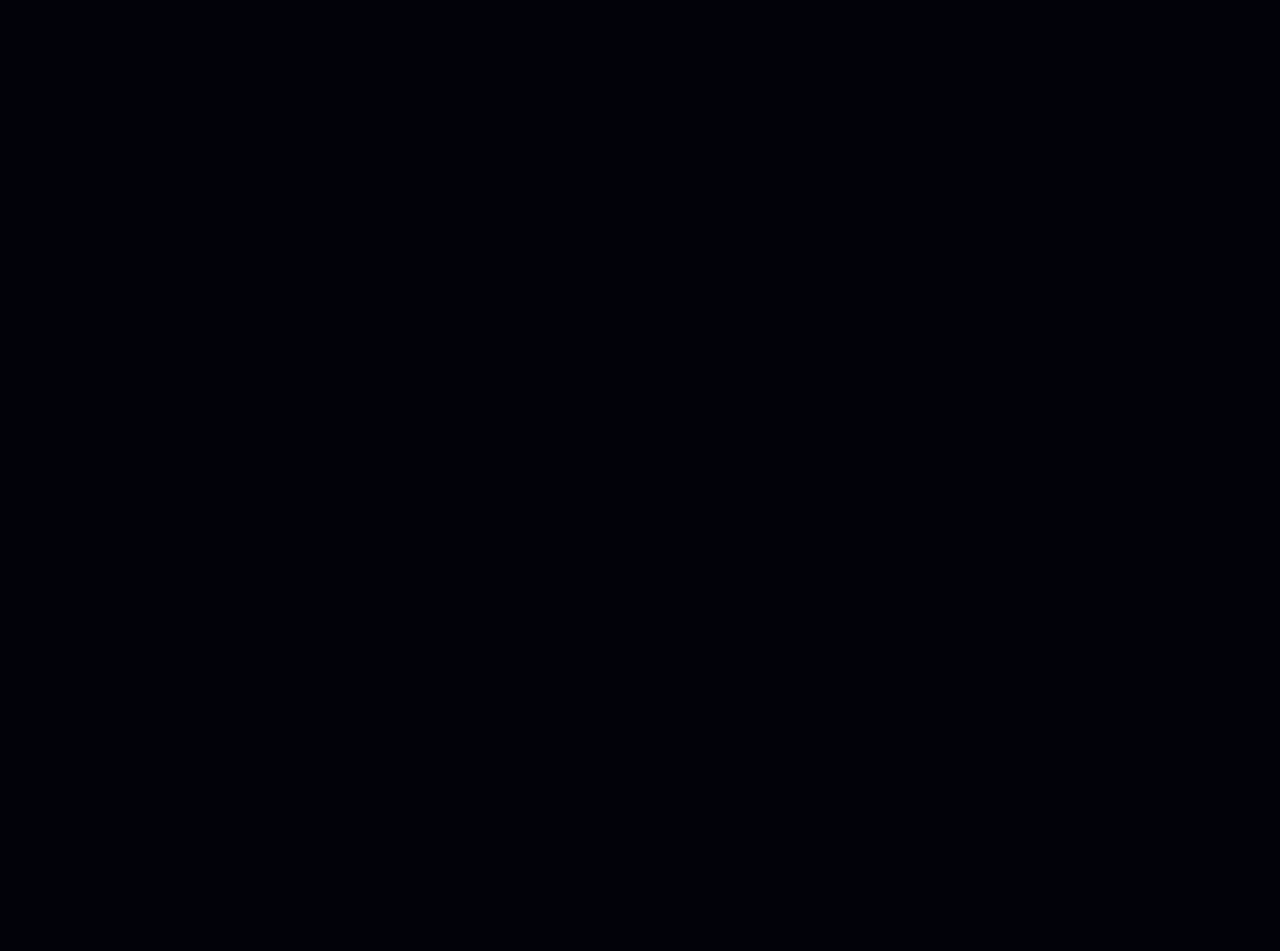
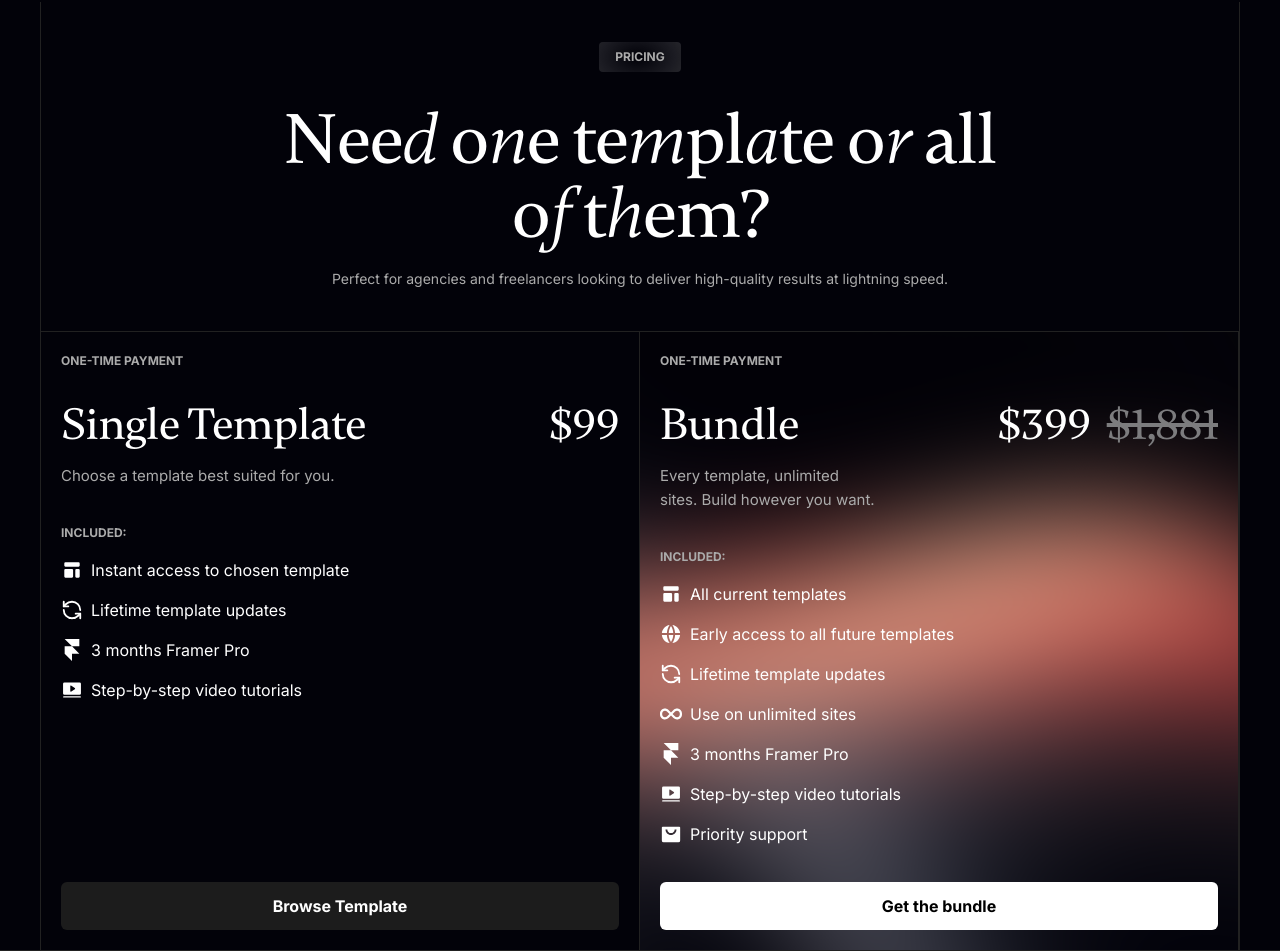
Before and after one commit to Rekaitoz/browser.supply-Clone, a Next.js app: page / in a window 1280 px wide. Shown: the part 4462-5413 px from the top of the page. Before the commit the page ends 4464 px from the top, so only its background shows below. Built offline with nearby package versions, Linux system fonts and the light colour scheme.

Commit message:
feat: add Pricing component to HomePage, showcasing pricing options with animations and background; include BundlePriceBackground for enhanced visual appeal

```diff
--- a/app/page.tsx
+++ b/app/page.tsx
@@ -4,6 +4,7 @@ import Benefits from "@/features/home/components/Benefits";
 import Demo from "@/features/home/components/Demo";
 import Framer from "@/features/home/components/Framer";
 import Hero from "@/features/home/components/Hero";
+import Pricing from "@/features/home/components/Pricing";
 import Process from "@/features/home/components/Process";
 import Stats from "@/features/home/components/Stats";
 import Template from "@/features/home/components/Template";
@@ -31,5 +32,7 @@ export default function HomePage() {
     <Process />
 
     <Testimonial />
+
+    <Pricing />
   </main>;
 }
--- /dev/null
+++ b/components/background/BundlePriceBackground copy.tsx
@@ -0,0 +1,26 @@
+import BackgroundImage from "./BackgroundImage";
+
+export default function BundlePriceBackground() {
+  return (
+    <BackgroundImage
+      src="/images/backgrounds/home-1.avif"
+      width={1078}
+      height={1078}
+      className="
+        pointer-events-none
+        absolute
+        -z-10
+        max-w-none
+
+        rotate-150
+        blur-3xl
+        left-[-250px]
+        tablet:translate-x-[-30%]
+        tablet:left-1/2
+        top-[-300px]
+        tablet:top-[-300px]
+        desktop:top-[-300px]
+      "
+    />
+  );
+}
--- /dev/null
+++ b/features/home/components/Pricing.tsx
@@ -0,0 +1,141 @@
+"use client";
+
+import { useEffect, useState } from "react";
+import BrandPulse from "@/components/animations/BrandPulse";
+import FadeIn from "@/components/animations/FadeIn";
+import Image from "next/image";
+import { FaArrowTrendUp, FaInfinity } from "react-icons/fa6";
+import { HiTemplate } from "react-icons/hi";
+import { RiGlobalFill } from "react-icons/ri";
+import { LuRefreshCcw } from "react-icons/lu";
+import { SiFramer } from "react-icons/si";
+import { PiVideoFill } from "react-icons/pi";
+import { BiSolidShoppingBagAlt } from "react-icons/bi";
+import Button from "@/components/Button";
+import BundlePriceBackground from "@/components/background/BundlePriceBackground copy";
+
+
+export default function Pricing() {
+
+  const brands = [
+    "/images/brands/lemon-squeezy.avif",
+    "/images/brands/paypal.avif",
+    "/images/brands/cal-com.avif",
+    "/images/brands/stripe.avif",
+    "/images/brands/gimkit.avif",
+  ];
+
+  const [expandedEven, setExpandedEven] = useState(true);
+
+  useEffect(() => {
+    // 0.5 detik animasi + 0.8 detik diam
+    const interval = setInterval(() => {
+      setExpandedEven((prev) => !prev);
+    }, 1300);
+
+    return () => clearInterval(interval);
+  }, []);
+
+  return (
+    <section className="relative mx-auto w-full max-w-[100vw] overflow-x-hidden overflow-hidden border-b border-[#212121] px-4 tablet:px-6 desktop:px-10 ">
+      <section
+        aria-labelledby="home-heading"
+        className="relative mx-auto flex w-full flex-col items-center border border-[#212121] border-y-0 font-sans max-w-md tablet:max-w-4xl desktop:max-w-[1440px]"
+      >
+        <section className="mx-auto flex w-full flex-col items-center border-b border-[#212121] p-10 ">
+          <FadeIn y={-13} blur={0} duration={1} delay={0.5}>
+            <span className="flex items-center gap-x-2 rounded-sm bg-[radial-gradient(86%_150%_at_47%,#fff0_0%,#fff3_100%)] px-4 py-1.5 text-[12px] font-bold text-[#ababab]">
+              PRICING
+            </span>
+          </FadeIn>
+
+          <div className="mx-auto w-full max-w-5xl pt-8 text-center">
+            <FadeIn y={10} blur={0} duration={4}>
+              <h1
+                id="home-heading"
+                className="font-gambetta text-5xl tablet:text-6xl desktop:text-7xl desktop:max-w-3xl mx-auto font-medium leading-[1.02] tracking-tight text-white"
+              >
+                Nee<em>d</em> o<em>n</em>e te<em>m</em>pl<em>a</em>te o<em>r</em> all o<em>f</em> t<em>h</em>em?
+              </h1>
+            </FadeIn>
+
+            <FadeIn y={10} blur={0} duration={2}>
+              <p className="mx-auto mt-4 w-full max-w-2xl text-[13px] desktop:text-[14px] text-[#ABABAB]  tablet:leading-6">
+                Perfect for agencies and freelancers looking to deliver high-quality results at lightning speed.
+              </p>
+            </FadeIn>
+          </div>
+        </section>
+        <section className="grid grid-cols-1 tablet:grid-cols-2 w-full">
+          <section className="border-r border-[#212121] p-5 gap-9 overflow-hidden flex flex-col justify-between">
+            <div className="space-y-9">
+              <FadeIn y={10} blur={0} duration={2} className="w-full">
+                <h1 className="text-[#ABABAB] text-[12px] font-bold flex items-center gap-x-2">ONE-TIME PAYMENT</h1>
+                <h1 className="mt-8 flex justify-between font-gambetta text-[26px] tablet:text-[28px] desktop:text-[45px] font-medium leading-[1.3] tablet:leading-[1.02] tracking-tight text-white"><span>Single Template</span><span>$99</span></h1>
+                <p className="mx-auto mt-4 w-full  text-[13px] leading-6 text-[#ABABAB] tablet:text-[15px] tablet:leading-6">
+                  Choose a template best suited for you.
+                </p>
+              </FadeIn>
+              {/* <span><HiTemplate /></span>
+              <span><RiGlobalFill /></span>
+              <span><LuRefreshCcw /></span>
+              <span><FaInfinity /></span>
+              <span><SiFramer /></span>
+              <span><PiVideoFill /></span>
+              <span><BiSolidShoppingBagAlt /></span> */}
+              <FadeIn y={10} blur={0} duration={2} className="h-full space-y-4">
+                <h1 className="text-[#ABABAB] text-[12px] font-bold flex items-center gap-x-2">INCLUDED:</h1>
+                <span className="flex items-center gap-x-2 text-white text-md"><HiTemplate size={22} /> Instant access to chosen template</span>
+                <span className="flex items-center gap-x-2 text-white text-md"><LuRefreshCcw size={22} /> Lifetime template updates</span>
+                <span className="flex items-center gap-x-2 text-white text-md"><SiFramer size={22} /> 3 months Framer Pro</span>
+                <span className="flex items-center gap-x-2 text-white text-md"><PiVideoFill size={22} /> Step-by-step video tutorials</span>
+              </FadeIn>
+            </div>
+            <FadeIn y={13} blur={0} duration={1} delay={0.9}>
+              <Button
+                className="text-[16px] font-bold w-full"
+                rounded
+                textColor="text-white"
+                bgColor="bg-[#1c1c1c]"
+              >
+                Browse Template
+              </Button>
+            </FadeIn>
+          </section>
+          <section className="border-r border-[#212121] p-5 gap-9 overflow-hidden flex flex-col justify-between relative overflow-x-hidden overflow-y-hidden">
+            <BundlePriceBackground />
+            <div className="space-y-9">
+              <FadeIn y={10} blur={0} duration={2} className="w-full">
+                <h1 className="text-[#ABABAB] text-[12px] font-bold flex items-center gap-x-2">ONE-TIME PAYMENT</h1>
+                <h1 className="mt-8 flex justify-between font-gambetta text-[26px] tablet:text-[28px] desktop:text-[45px] font-medium leading-[1.3] tablet:leading-[1.02] tracking-tight text-white"><span>Bundle</span><span>$399 <span className="text-[#7c7c7e] line-through pl-2">$1,881</span></span></h1>
+                <p className="mx-auto mt-4 w-full  text-[13px] leading-6 text-[#ABABAB] tablet:text-[15px] tablet:leading-6">
+                  Every template, unlimited<br />sites. Build however you want.
+                </p>
+              </FadeIn>
+              <FadeIn y={10} blur={0} duration={2} className="h-full space-y-4">
+                <h1 className="text-[#ABABAB] text-[12px] font-bold flex items-center gap-x-2">INCLUDED:</h1>
+                <span className="flex items-center gap-x-2 text-white text-md"><HiTemplate size={22} />All current templates</span>
+                <span className="flex items-center gap-x-2 text-white text-md"><RiGlobalFill size={22} />Early access to all future templates</span>
+                <span className="flex items-center gap-x-2 text-white text-md"><LuRefreshCcw size={22} /> Lifetime template updates</span>
+                <span className="flex items-center gap-x-2 text-white text-md"><FaInfinity size={22} /> Use on unlimited sites</span>
+                <span className="flex items-center gap-x-2 text-white text-md"><SiFramer size={22} /> 3 months Framer Pro</span>
+                <span className="flex items-center gap-x-2 text-white text-md"><PiVideoFill size={22} /> Step-by-step video tutorials</span>
+                <span className="flex items-center gap-x-2 text-white text-md"><BiSolidShoppingBagAlt size={22} /> Priority support</span>
+              </FadeIn>
+            </div>
+            <FadeIn y={13} blur={0} duration={1} delay={0.9}>
+              <Button
+                className="text-[16px] font-bold w-full"
+                rounded
+                textColor="text-black"
+                bgColor="bg-white"
+              >
+                Get the bundle
+              </Button>
+            </FadeIn>
+          </section>
+        </section>
+      </section>
+    </section>
+  );
+}
```
